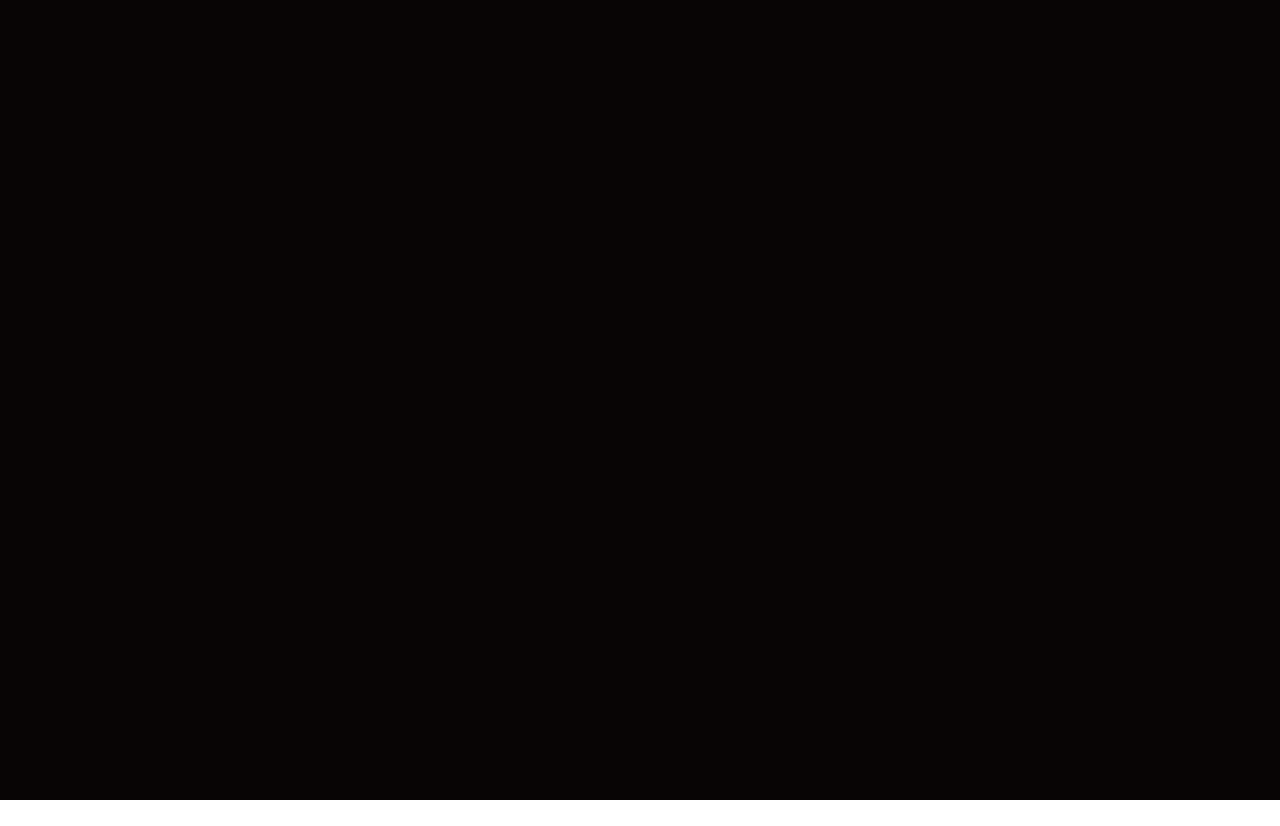
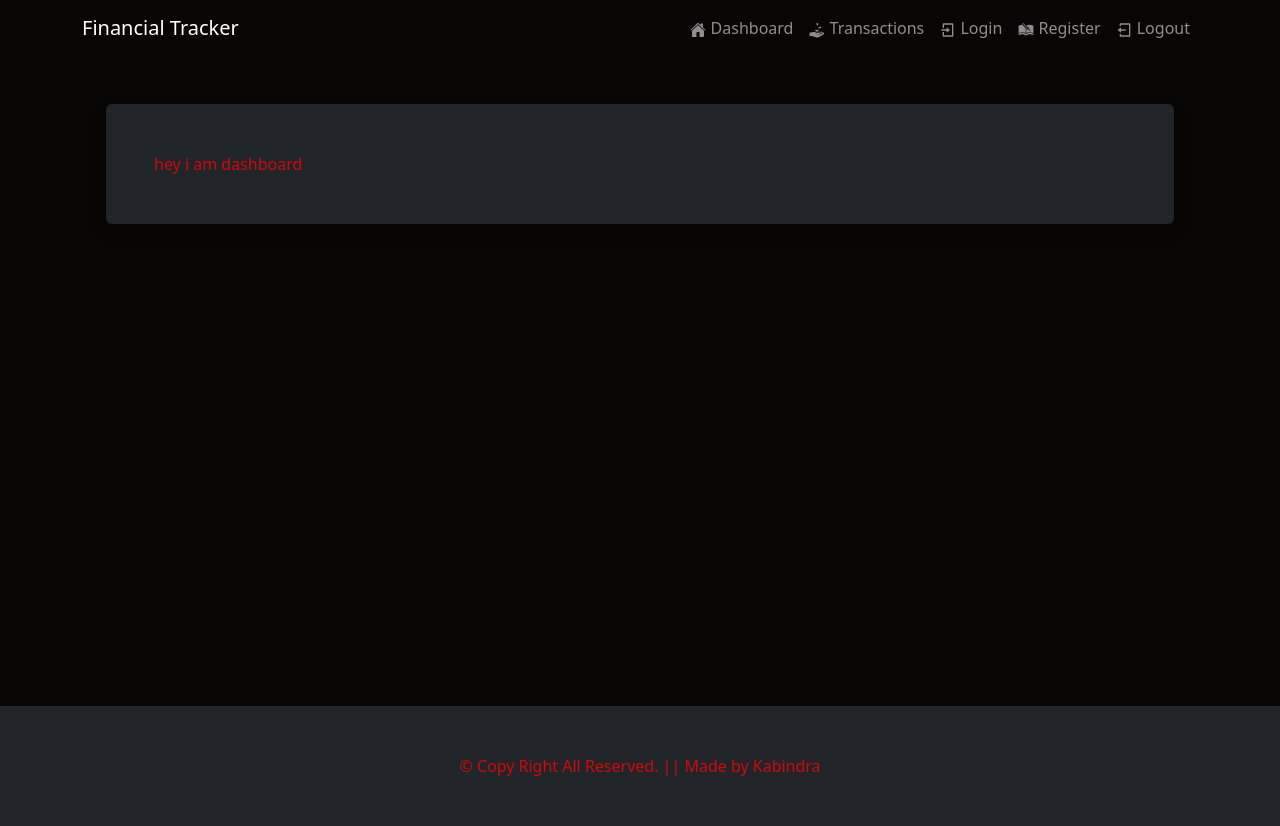
Before and after one commit to kabindrr/TransactionApp-Frontend, a React app: page /dashboard in a window 1280 px wide. Before the commit this address had no page. Before the commit the page ends 800 px from the top, so only its background shows below. Built offline with nearby package versions, Linux system fonts and the light colour scheme; the HTML template or start-up script is replaced by a standard one.

Commit message:
transaction page

```diff
--- a/src/App.jsx
+++ b/src/App.jsx
@@ -5,12 +5,16 @@ import { Signup } from "./pages/Signup";
 import "./App.css";
 import { DefaultLayout } from "./components/layout/DefaultLayout";
 import { Logout } from "./pages/Logout";
+import { Dashboard } from "./pages/Dashboard";
+import { Transaction } from "./pages/Transaction";
 
 const App = () => {
   return (
     <div className="wrapper">
       <Routes>
         <Route path="/" element={<DefaultLayout />}>
+          <Route path="/dashboard" element={<Dashboard />} />
+          <Route path="/transactions" element={<Transaction/>}/>
           <Route path="/login" element={<Login />} />
           <Route path="/signup" element={<Signup />} />
           <Route path="/logout" element={<Logout />} />
--- a/src/components/layout/Header.jsx
+++ b/src/components/layout/Header.jsx
@@ -5,6 +5,8 @@ import { Link } from "react-router-dom";
 import { GiArchiveRegister } from "react-icons/gi";
 import { RiLoginBoxLine } from "react-icons/ri";
 import { RiLogoutBoxLine } from "react-icons/ri";
+import { IoHome } from "react-icons/io5";
+import { GiReceiveMoney } from "react-icons/gi";
 
 export const Header = () => {
   return (
@@ -14,12 +16,19 @@ export const Header = () => {
         <Navbar.Toggle aria-controls="basic-navbar-nav" />
         <Navbar.Collapse id="basic-navbar-nav">
           <Nav className="ms-auto">
-            <Link className="nav-link" to="/signup">
-              <GiArchiveRegister /> Signup
+            <Link className="nav-link" to="/dashboard">
+              <IoHome /> Dashboard
+            </Link>
+            <Link className="nav-link" to="/transactions">
+              <GiReceiveMoney /> Transactions
             </Link>
             <Link className="nav-link" to="/login">
               <RiLoginBoxLine /> Login
             </Link>
+            <Link className="nav-link" to="/signup">
+              <GiArchiveRegister /> Register
+            </Link>
+
             <Link className="nav-link" to="/logout">
               <RiLogoutBoxLine /> Logout
             </Link>
--- a/src/pages/Dashboard.jsx
+++ b/src/pages/Dashboard.jsx
@@ -1,7 +1,11 @@
-import React from 'react'
+import { Container, Row } from "react-bootstrap";
 
 export const Dashboard = () => {
   return (
-    <div>Dashboard</div>
-  )
-}
+    <>
+      <Container className="p-5">
+        <Row className="bg-dark p-5 rounded shadow">hey i am dashboard</Row>
+      </Container>
+    </>
+  );
+};
--- /dev/null
+++ b/src/pages/Transaction.jsx
@@ -0,0 +1,13 @@
+import { Container, Row } from "react-bootstrap";
+
+export const Transaction = () => {
+  return (
+    <>
+      <Container className="p-5">
+        <Row className="bg-dark p-5 rounded shadow">
+          Hey i am from transaction
+        </Row>
+      </Container>
+    </>
+  );
+};
```
